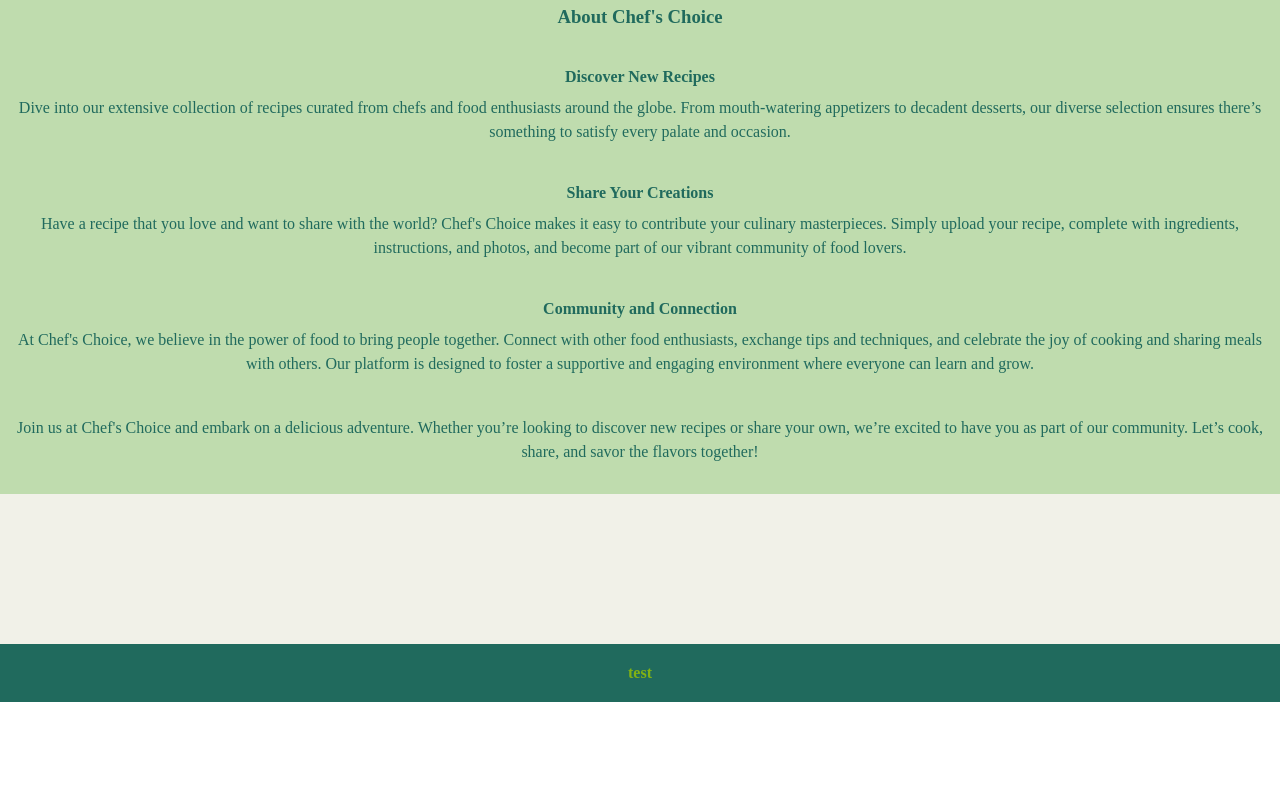
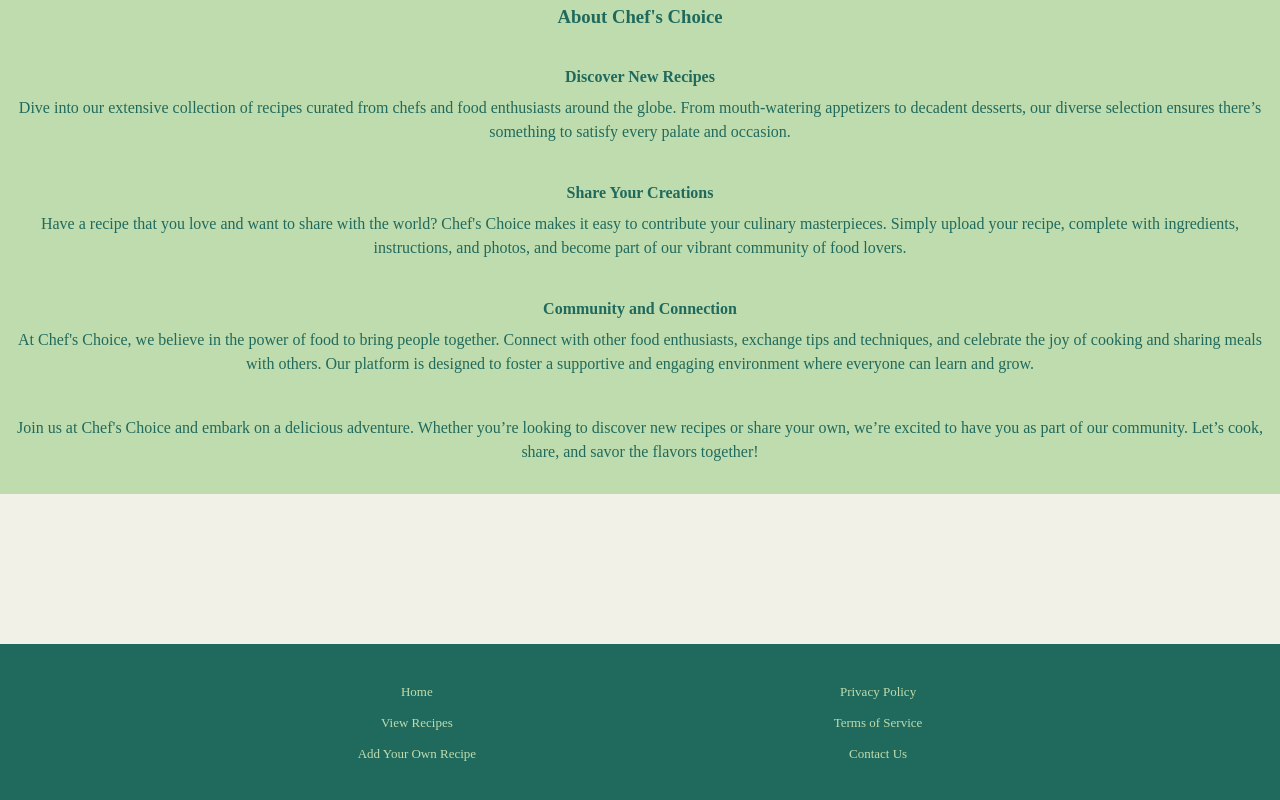
Before and after one commit to jcogs94/chefs-choice, a React (Vite) app in the folder frontend/: page / in a window 1280 px wide. Shown: the part 859-1659 px from the top of the page. Before the commit the page ends 1561 px from the top, so only its background shows below. Built offline with nearby package versions, Linux system fonts and the light colour scheme; no server answers.

Commit message:
footer adjusted with links

```diff
--- a/frontend/src/components/Footer/Footer.css
+++ b/frontend/src/components/Footer/Footer.css
@@ -1,13 +1,28 @@
 footer {
     margin-top: auto;
     width: 100%;
-    padding: 20px 0;
+    padding: 40px 15px;
 
     display: flex;
     flex-direction: row;
     align-items: center;
-    justify-content: center;
+    justify-content: space-evenly;
+    gap: 15px;
 
     background-color: var(--dark);
     color: var(--highlight);
+
+    > div {
+        display: flex;
+        flex-direction: column;
+        align-items: center;
+        justify-content: center;
+        gap: 15px;
+
+        > a {
+            font-size: small;
+            color: var(--lighter);
+            text-decoration: none;
+        }
+    }
 }
--- a/frontend/src/components/Footer/Footer.jsx
+++ b/frontend/src/components/Footer/Footer.jsx
@@ -1,9 +1,19 @@
+import { Link } from 'react-router-dom'
 import './Footer.css'
 
 const Footer = () => {
     return <>
         <footer>
-            <h4>test</h4>
+            <div>
+                <Link to="/">Home</Link>
+                <Link to="/recipes">View Recipes</Link>
+                <Link to="/recipes/new">Add Your Own Recipe</Link>
+            </div>
+            <div>
+                <Link to="/privacy-policy">Privacy Policy</Link>
+                <Link to="/terms">Terms of Service</Link>
+                <Link to="/contact-us">Contact Us</Link>
+            </div>
         </footer>
     </>
 }
```
